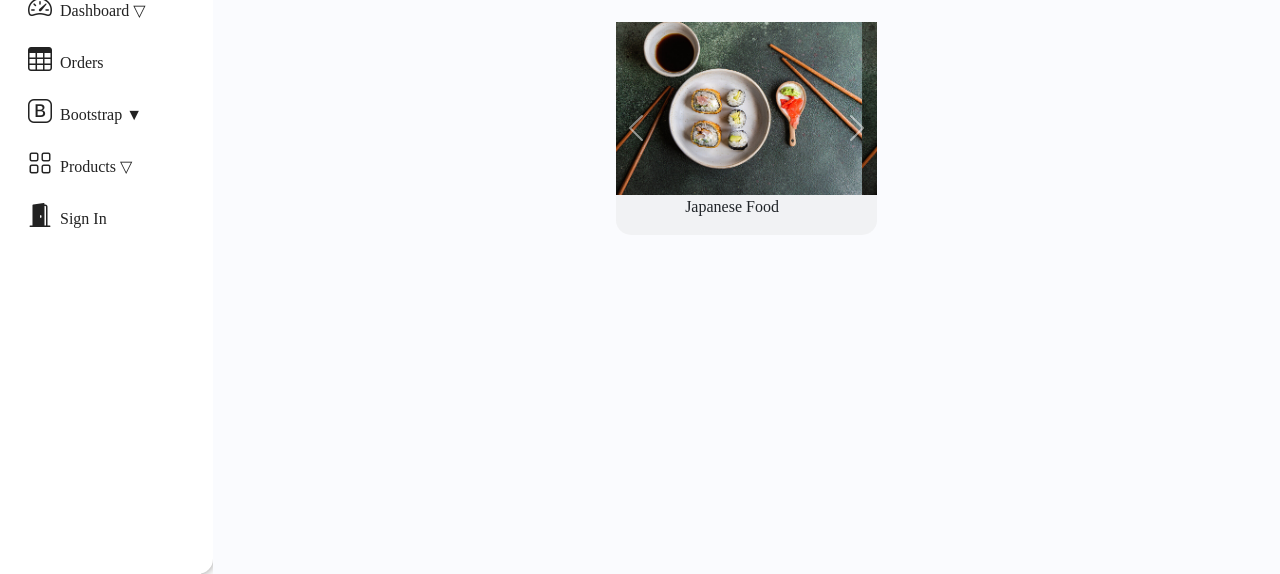
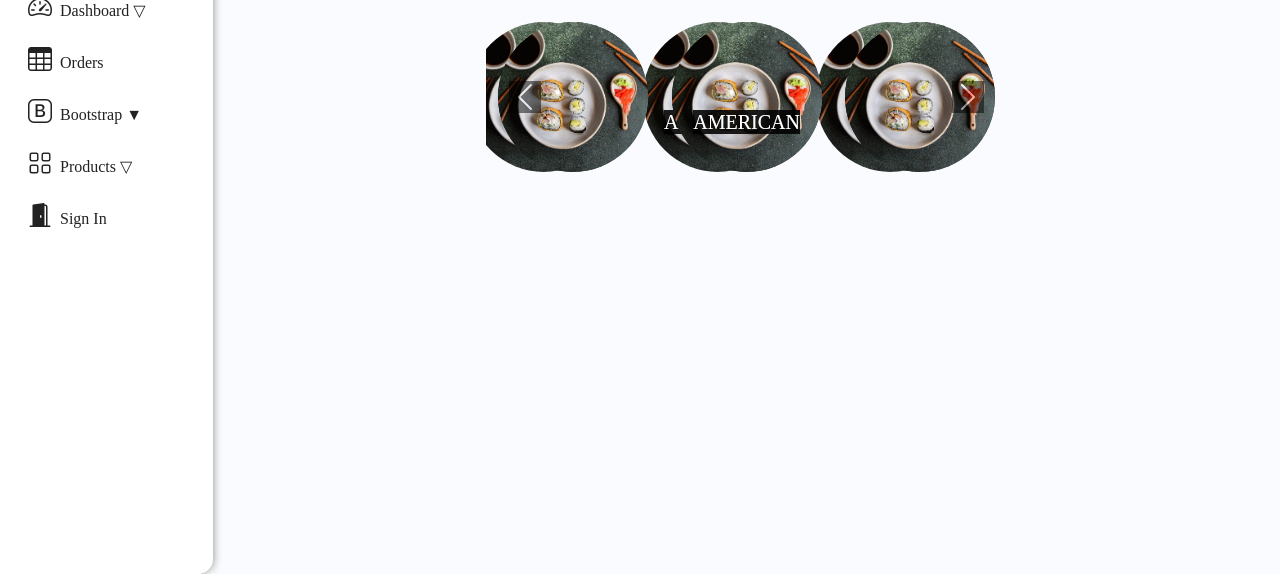
Before and after one commit to igarridosi/Dish_Masters, a plain HTML site: page index.html in a window 1280 px wide. Shown: the part 226-800 px from the top of the page. Drawn offline with nearby package versions, Linux system fonts and the light colour scheme; a web font is replaced by a local one.

Commit message:
Fix errors of main

```diff
--- a/css/style.css
+++ b/css/style.css
@@ -86,6 +86,7 @@ h1 {
     box-shadow: 0 0 10px rgba(0, 0, 0, 0.45);
     border-top-right-radius: 15px;
     border-bottom-right-radius: 15px;
+    z-index: 1;
 }
 
 #myCarousel{
@@ -94,6 +95,25 @@ h1 {
     border-bottom-left-radius: 15px;
 }
 
+#myCarousel img{
+    border-radius: 15px;
+}
+
+.carousel-item {
+    text-align: center;
+  }
+  .carousel-item img {
+    width: 150px;
+    height: 150px;
+    border-radius: 50%;
+    object-fit: cover;
+  }
+  .carousel-caption {
+    padding: 10px;
+    font-size: 14px;
+    text-transform: uppercase;
+  }
+
 /* MOBILE VIEW*/
 #movile-view-menu{
     background: rgb(255,255,255);
--- a/index.html
+++ b/index.html
@@ -22,7 +22,7 @@
             </div>
 
             <!-- Sidebar (Offcanvas para móviles) -->
-            <div class="offcanvas offcanvas-start bg-white text-white w-50" tabindex="-1" id="offcanvasMenu" aria-labelledby="offcanvasMenuLabel">
+            <div class="offcanvas offcanvas-start bg-white text-white w-75" tabindex="-1" id="offcanvasMenu" aria-labelledby="offcanvasMenuLabel">
                 <div class="offcanvas-header">
                     <button type="button" class="btn-close btn-close-dark" data-bs-dismiss="offcanvas" aria-label="Close"></button>
                 </div>
@@ -177,31 +177,86 @@
                 <div class="container mt-5 d-flex flex-column justify-content-center align-items-center w-100" id="main-heading">
                     <h1>Discover <i class="text-white">DISHES</i> all around the World</h1>
                 </div>
-                <div id="myCarousel" class="carousel slide w-25 mt-5" data-bs-ride="carousel">
+                <div id="cuisineCarousel" class="carousel slide w-50 mt-5" data-bs-ride="carousel">
                     <div class="carousel-inner">
-                        <div class="carousel-item active overlay">
-                            <img src="img/foods/shusi.jpg" class="d-block w-100" alt="Image 1">
-                            <p class="text-center">Japanese Food</p>
+                        <div class="carousel-item d-flex justify-content-around active">
+                            <div>
+                                <img src="img/foods/shusi.jpg" alt="American">
+                                <div class="carousel-caption d-flex justify-content-center">
+                                    <h5 style="background-color: rgba(0, 0, 0, 0.5);">American</h5>
+                                </div>
+                            </div>
+
+                            <div>
+                                <img src="img/foods/shusi.jpg" alt="American">
+                                <div class="carousel-caption d-flex justify-content-center">
+                                    <h5 style="background-color: rgba(0, 0, 0, 0.5);">American</h5>
+                                </div>
+                            </div>
+
+                            <div>
+                                <img src="img/foods/shusi.jpg" alt="American">
+                                <div class="carousel-caption d-flex justify-content-center">
+                                    <h5 style="background-color: rgba(0, 0, 0, 0.5);">American</h5>
+                                </div>
+                            </div>
                         </div>
-                        <div class="carousel-item">
-                            <img src="img/foods/shusi.jpg" class="d-block w-100" alt="Image 2">
-                            <p class="text-center">Beef broule</p>
+
+                        <div class="carousel-item d-flex justify-content-around">
+                            <div>
+                                <img src="img/foods/shusi.jpg" alt="American">
+                                <div class="carousel-caption d-flex justify-content-center">
+                                    <h5 style="background-color: rgba(0, 0, 0, 0.5);">American</h5>
+                                </div>
+                            </div>
+
+                            <div>
+                                <img src="img/foods/shusi.jpg" alt="American">
+                                <div class="carousel-caption d-flex justify-content-center">
+                                    <h5 style="background-color: rgba(0, 0, 0, 0.5);">American</h5>
+                                </div>
+                            </div>
+
+                            <div>
+                                <img src="img/foods/shusi.jpg" alt="American">
+                                <div class="carousel-caption d-flex justify-content-center">
+                                    <h5 style="background-color: rgba(0, 0, 0, 0.5);">American</h5>
+                                </div>
+                            </div>
                         </div>
-                        <div class="carousel-item">
-                            <img src="img/foods/shusi.jpg" class="d-block w-100" alt="Image 3">
-                            <p class="text-center">Beef broule</p>
+
+                        <div class="carousel-item d-flex justify-content-around">
+                            <div>
+                                <img src="img/foods/shusi.jpg" alt="American">
+                                <div class="carousel-caption d-flex justify-content-center">
+                                    <h5 style="background-color: rgba(0, 0, 0, 0.5);">American</h5>
+                                </div>
+                            </div>
+
+                            <div>
+                                <img src="img/foods/shusi.jpg" alt="American">
+                                <div class="carousel-caption d-flex justify-content-center">
+                                    <h5 style="background-color: rgba(0, 0, 0, 0.5);">American</h5>
+                                </div>
+                            </div>
+
+                            <div>
+                                <img src="img/foods/shusi.jpg" alt="American">
+                                <div class="carousel-caption d-flex justify-content-center">
+                                    <h5 style="background-color: rgba(0, 0, 0, 0.5);">American</h5>
+                                </div>
+                            </div>
                         </div>
                     </div>
-
-                    <a class="carousel-control-prev" href="#myCarousel" role="button" data-bs-slide="prev">
-                        <span class="carousel-control-prev-icon" aria-hidden="true"></span>
-                        <span class="visually-hidden">Previous</span>
-                    </a>
-                    <a class="carousel-control-next" href="#myCarousel" role="button" data-bs-slide="next">
-                        <span class="carousel-control-next-icon" aria-hidden="true"></span>
-                        <span class="visually-hidden">Next</span>
-                    </a>
-                </div>
+                    <button class="carousel-control-prev" type="button" data-bs-target="#cuisineCarousel" data-bs-slide="prev">
+                      <span class="carousel-control-prev-icon bg-black" aria-hidden="true"></span>
+                      <span class="visually-hidden">Previous</span>
+                    </button>
+                    <button class="carousel-control-next" type="button" data-bs-target="#cuisineCarousel" data-bs-slide="next">
+                      <span class="carousel-control-next-icon bg-black" aria-hidden="true"></span>
+                      <span class="visually-hidden bg-black">Next</span>
+                    </button>
+                  </div>
 
             </div>
 </body>
```
